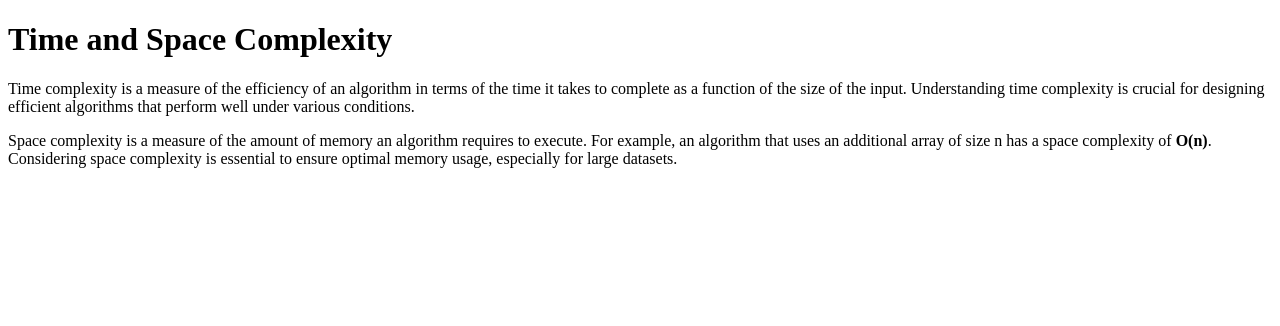
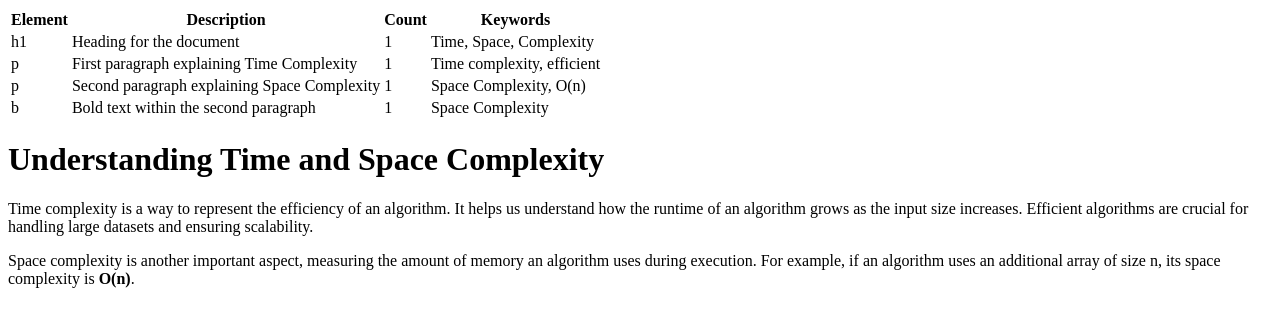
Before and after one commit to acciojob/time-and-space-complexity-indrakishore, a website: page main.html in a window 1280 px wide. Drawn offline with Linux system fonts and the light colour scheme.

Commit message:
created a submission

```diff
--- a/main.html
+++ b/main.html
@@ -6,11 +6,44 @@
 </head>
 
 <body>
-    <h1>Time and Space Complexity</h1>
+    <table>
+        <tr>
+            <th>Element</th>
+            <th>Description</th>
+            <th>Count</th>
+            <th>Keywords</th>
+        </tr>
+        <tr>
+            <td>h1</td>
+            <td>Heading for the document</td>
+            <td>1</td>
+            <td>Time, Space, Complexity</td>
+        </tr>
+        <tr>
+            <td>p</td>
+            <td>First paragraph explaining Time Complexity</td>
+            <td>1</td>
+            <td>Time complexity, efficient</td>
+        </tr>
+        <tr>
+            <td>p</td>
+            <td>Second paragraph explaining Space Complexity</td>
+            <td>1</td>
+            <td>Space Complexity, O(n)</td>
+        </tr>
+        <tr>
+            <td>b</td>
+            <td>Bold text within the second paragraph</td>
+            <td>1</td>
+            <td>Space Complexity</td>
+        </tr>
+    </table>
 
-    <p>Time complexity is a measure of the efficiency of an algorithm in terms of the time it takes to complete as a function of the size of the input. Understanding time complexity is crucial for designing efficient algorithms that perform well under various conditions.</p>
+    <h1>Understanding Time and Space Complexity</h1>
 
-    <p>Space complexity is a measure of the amount of memory an algorithm requires to execute. For example, an algorithm that uses an additional array of size n has a space complexity of <b>O(n)</b>. Considering space complexity is essential to ensure optimal memory usage, especially for large datasets.</p>
+    <p>Time complexity is a way to represent the efficiency of an algorithm. It helps us understand how the runtime of an algorithm grows as the input size increases. Efficient algorithms are crucial for handling large datasets and ensuring scalability.</p>
+
+    <p>Space complexity is another important aspect, measuring the amount of memory an algorithm uses during execution. For example, if an algorithm uses an additional array of size n, its space complexity is <b>O(n)</b>.</p>
 
     <script type="text/javascript" src="./script.js"></script>
 </body>
```
